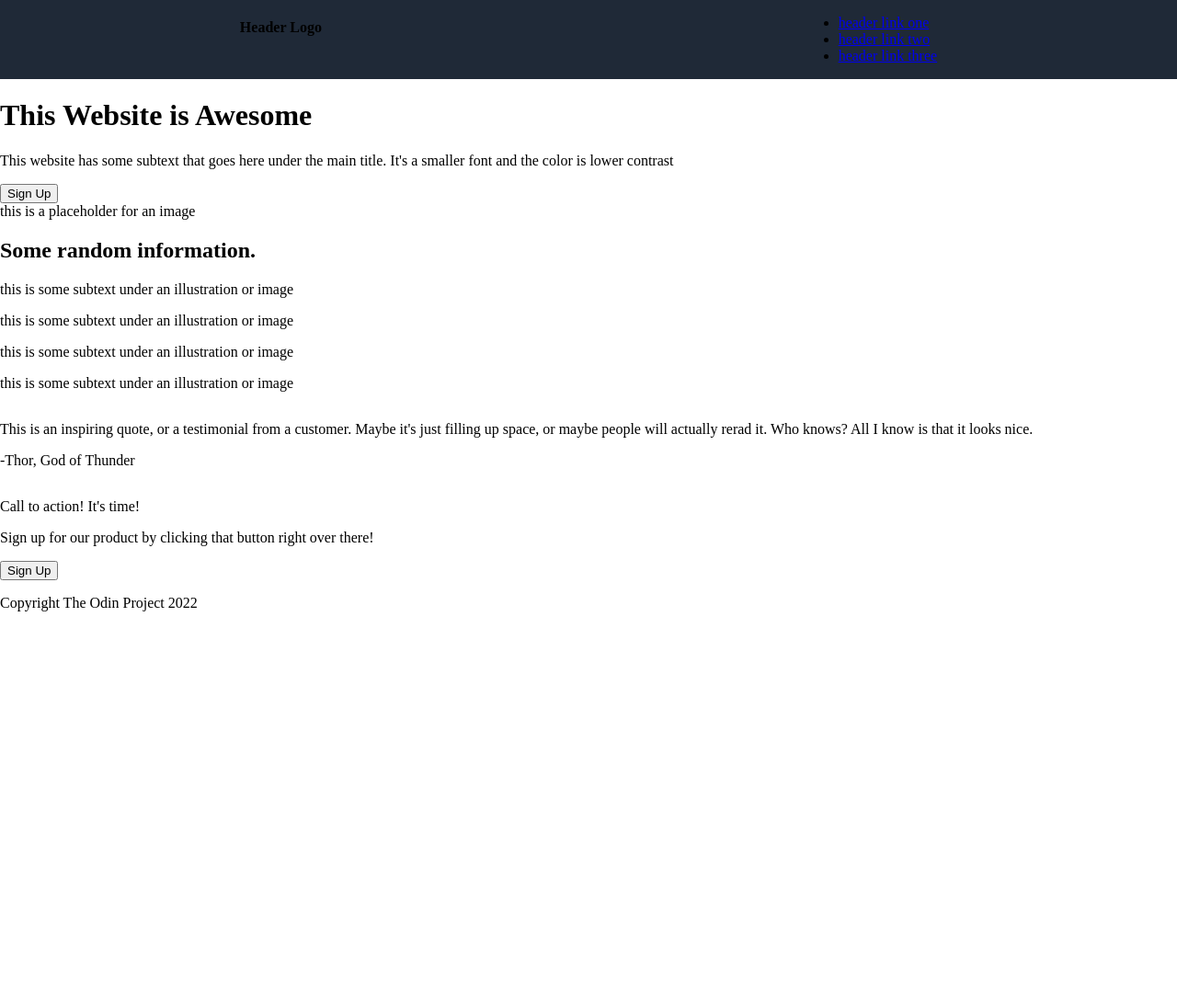
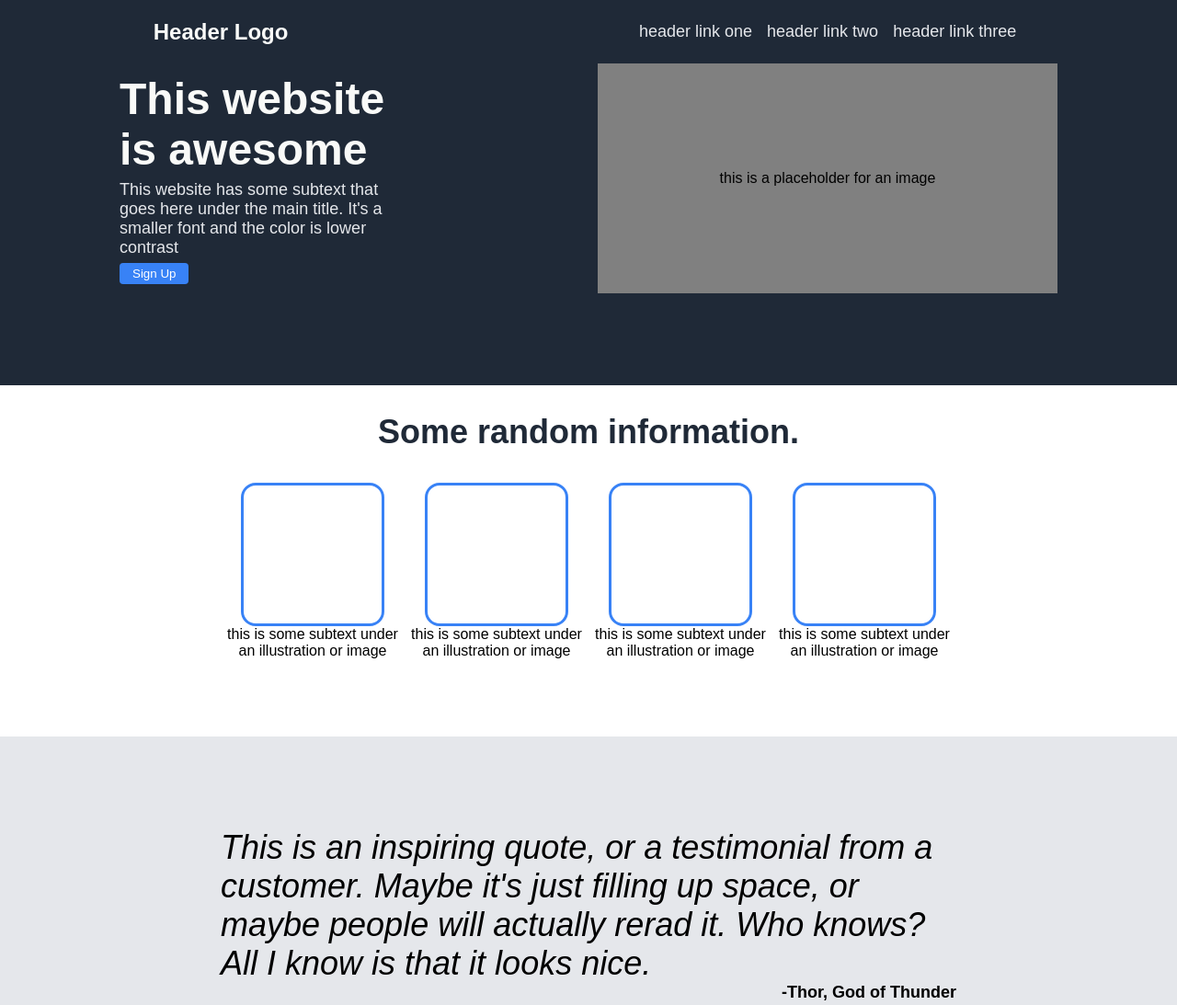
Before and after one commit to RaymondBLopez/practice-landing-page, a plain HTML site: page index.html in a window 1280 px wide. Shown: the top 1093 px of the page at 92% size. Before the commit the page ends 800 px from the top, so only its background shows below. Drawn offline with Linux system fonts and the light colour scheme.

Commit message:
Add styling

```diff
--- a/css/styles.css
+++ b/css/styles.css
@@ -1,3 +1,7 @@
+html {
+  font-family: sans-serif;
+}
+
 body {
   display: flex;
   flex-direction: column;
@@ -5,8 +9,173 @@ body {
   padding: 0;
 }
 
+a {
+  text-decoration: none;
+  font-size: 18px;
+  color: #e5e7eb;
+}
+
 header {
   background-color: #1f2937;
   display: flex;
   justify-content: space-around;
+  align-items: center;
 }
+
+h1 {
+  font-size: 48px;
+  font-weight: bold;
+  color: #f9faf8;
+  margin: 0;
+}
+
+p,
+h4 {
+  margin: 0;
+}
+
+ul {
+  list-style: none;
+  display: flex;
+}
+
+li {
+  padding: 8px;
+}
+
+.logo {
+  font-size: 24px;
+  color: #f9faf8;
+}
+
+.hero {
+  background-color: #1f2937;
+  display: flex;
+  justify-content: center;
+  align-items: center;
+  padding-bottom: 100px;
+  gap: 200px;
+}
+
+.placeholder-img {
+  height: 250px;
+  width: 500px;
+  background-color: gray;
+  display: flex;
+  justify-content: center;
+  align-items: center;
+}
+
+.hero-text {
+  width: 25%;
+}
+
+.btn {
+  background-color: #3882f6;
+  color: white;
+  padding: 4px 14px;
+  border-radius: 0.3em;
+  border: none;
+}
+
+.btn:hover {
+  cursor: pointer;
+}
+
+.hero-subtext {
+  font-size: 18px;
+  color: #e5e7eb;
+  margin: 6px 0;
+}
+
+.product-info {
+  display: flex;
+  flex-direction: column;
+  justify-content: center;
+  align-items: center;
+}
+
+.products {
+  display: flex;
+  padding-bottom: 80px;
+  flex-wrap: wrap;
+}
+
+.info {
+  font-size: 36px;
+  font-weight: bolder;
+  color: #1f2937;
+}
+
+.product-card {
+  display: flex;
+  flex-direction: column;
+  width: 200px;
+  height: 200px;
+  justify-content: center;
+  align-items: center;
+  text-align: center;
+}
+.box {
+  border: 3px solid #3882f6;
+  border-radius: 1em;
+  height: 150px;
+  width: 150px;
+}
+
+.quote {
+  display: flex;
+  flex-direction: column;
+  justify-content: center;
+  align-items: center;
+  background-color: #e5e7eb;
+  padding: 100px 0;
+}
+
+.quote-text {
+  font-size: 36px;
+  font-weight: lighter;
+  font-style: italic;
+}
+
+.author {
+  text-align: right;
+  font-weight: bold;
+  font-size: 18px;
+}
+
+.testimonial {
+  width: 800px;
+}
+
+.call-to-action {
+  display: flex;
+  justify-content: center;
+  align-items: center;
+  padding: 80px 0;
+}
+
+.cta-box {
+  background-color: #3882f6;
+  width: 900px;
+  height: 120px;
+  display: flex;
+  align-items: center;
+  justify-content: space-around;
+  border-radius: 0.4em;
+}
+
+.cta-text {
+  color: white;
+}
+
+.cta-btn {
+  border: 2px solid;
+}
+
+footer {
+  text-align: center;
+  background-color: #1f2937;
+  color: #e5e7eb;
+  padding: 30px 0;
+}
--- a/index.html
+++ b/index.html
@@ -9,30 +9,32 @@
   </head>
   <body>
     <header>
-      <h4>Header Logo</h4>
+      <h4 class="logo">Header Logo</h4>
       <nav>
         <ul>
-          <li><a href="www.google.com">header link one</a></li>
-          <li><a href="www.google.com">header link two</a></li>
-          <li><a href="www.google.com">header link three</a></li>
+          <li><a href="https://www.google.com">header link one</a></li>
+          <li><a href="https://www.google.com">header link two</a></li>
+          <li><a href="https://www.google.com">header link three</a></li>
         </ul>
       </nav>
     </header>
 
     <div class="hero">
       <div class="hero-text">
-        <h1>This Website is Awesome</h1>
-        <p>
+        <h1>This website is awesome</h1>
+        <p class="hero-subtext">
           This website has some subtext that goes here under the main title.
           It's a smaller font and the color is lower contrast
         </p>
         <button class="btn hero-btn">Sign Up</button>
       </div>
-      <div class="placeholder-img">this is a placeholder for an image</div>
+      <div class="placeholder-img">
+        <p>this is a placeholder for an image</p>
+      </div>
     </div>
 
     <div class="product-info">
-      <h2>Some random information.</h2>
+      <h2 class="info">Some random information.</h2>
       <div class="products">
         <div class="product-card">
           <div class="box"></div>
@@ -54,18 +56,20 @@
     </div>
 
     <div class="quote">
-      <p>
-        This is an inspiring quote, or a testimonial from a customer. Maybe it's
-        just filling up space, or maybe people will actually rerad it. Who
-        knows? All I know is that it looks nice.
-      </p>
-      <p>-Thor, God of Thunder</p>
+      <section class="testimonial">
+        <p class="quote-text">
+          This is an inspiring quote, or a testimonial from a customer. Maybe
+          it's just filling up space, or maybe people will actually rerad it.
+          Who knows? All I know is that it looks nice.
+        </p>
+        <p class="author">-Thor, God of Thunder</p>
+      </section>
     </div>
 
     <div class="call-to-action">
       <div class="cta-box">
         <div class="cta-text">
-          <p>Call to action! It's time!</p>
+          <h4>Call to action! It's time!</h4>
           <p>
             Sign up for our product by clicking that button right over there!
           </p>
```
